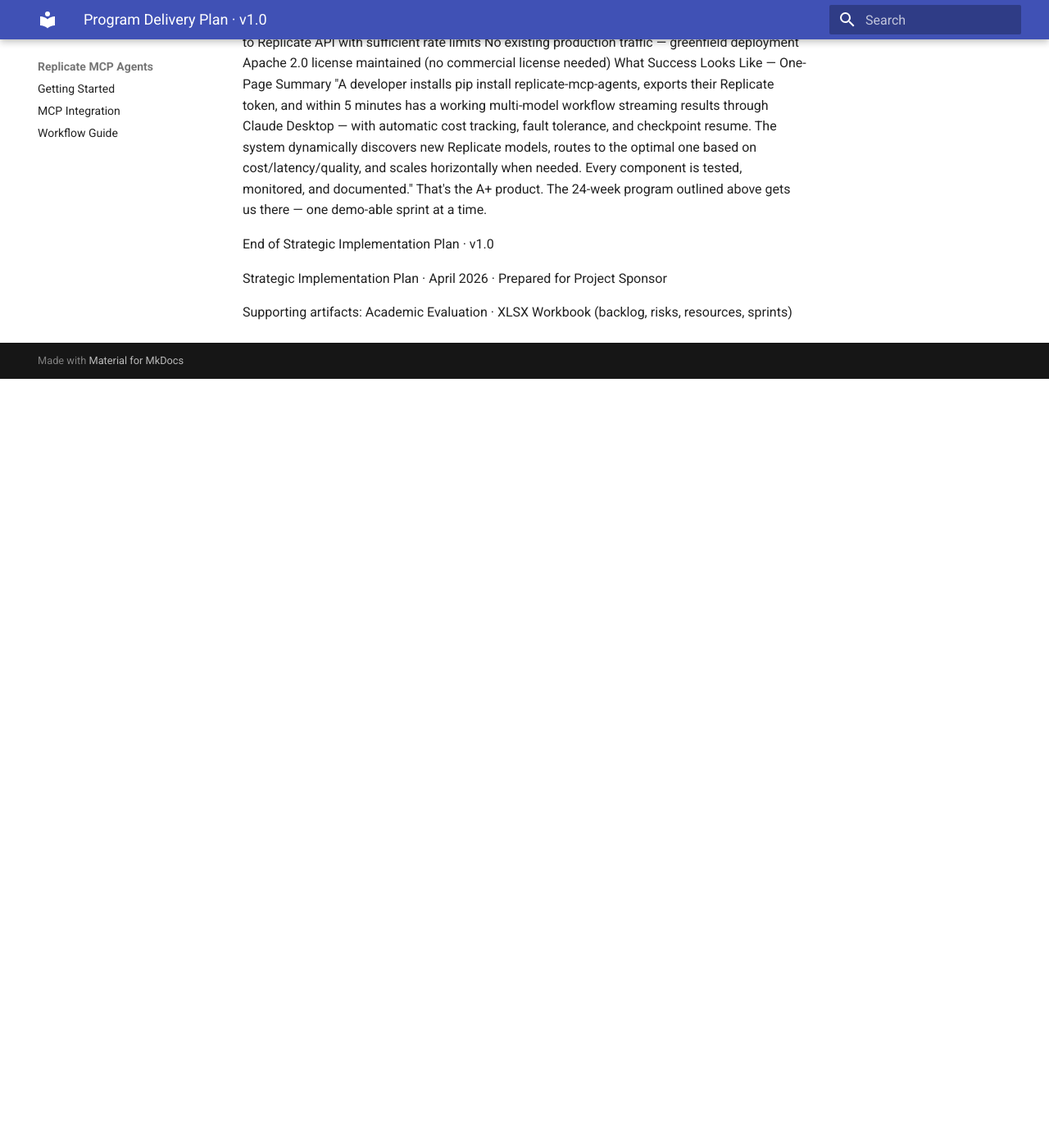
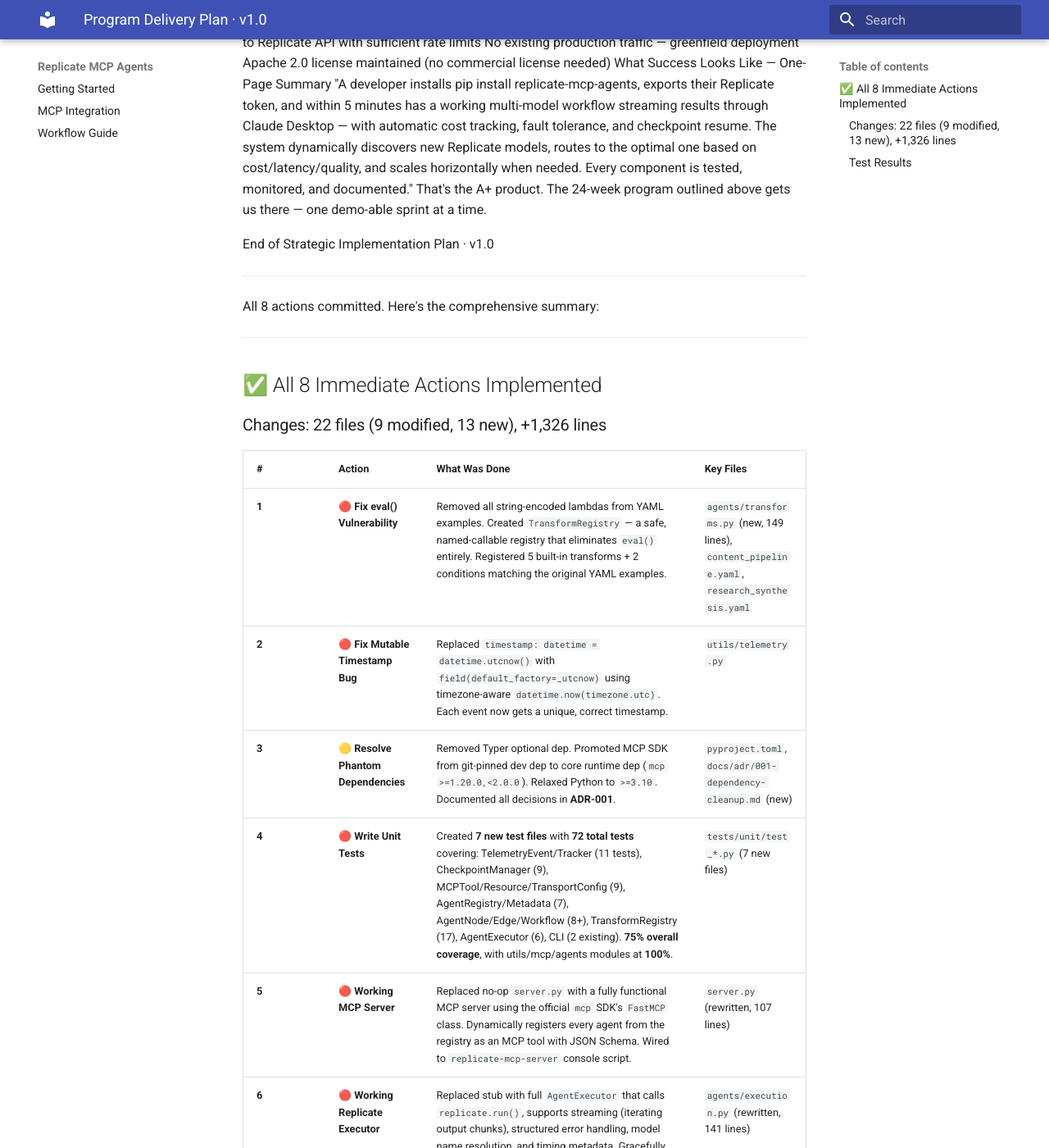
Before and after one commit to pt-act/replicate-mcp-agents, an MkDocs documentation site: the page built from docs/Program Delivery Plan · v1.0.md, in a window 1280 px wide and 1400 px high, scrolled down 5986 px. Shown: the whole window at 82% size. Built offline with MkDocs 1.6.1 and Material for MkDocs 9.7.7, drawn with Linux system fonts in a browser that asks for light colours; before the commit the page ends 6448 px from its top, so only the background shows below that; some of the changed text lies outside the part shown.

Commit message:
Implement 8 immediate actions and update documentation
Implemented 8 immediate actions including vulnerability fixes, bug resolutions, and new features. Added comprehensive test coverage and updated documentation.

````diff
--- a/docs/Program Delivery Plan · v1.0.md
+++ b/docs/Program Delivery Plan · v1.0.md
@@ -314,6 +314,42 @@
 
 End of Strategic Implementation Plan · v1.0
 
+---
+
+All 8 actions committed. Here's the comprehensive summary:
+
+---
+
+## ✅ All 8 Immediate Actions Implemented
+
+### Changes: 22 files (9 modified, 13 new), +1,326 lines
+
+| # | Action | What Was Done | Key Files |
+|---|--------|---------------|-----------|
+| **1** | 🔴 **Fix eval() Vulnerability** | Removed all string-encoded lambdas from YAML examples. Created `TransformRegistry` — a safe, named-callable registry that eliminates `eval()` entirely. Registered 5 built-in transforms + 2 conditions matching the original YAML examples. | `agents/transforms.py` (new, 149 lines), `content_pipeline.yaml`, `research_synthesis.yaml` |
+| **2** | 🔴 **Fix Mutable Timestamp Bug** | Replaced `timestamp: datetime = datetime.utcnow()` with `field(default_factory=_utcnow)` using timezone-aware `datetime.now(timezone.utc)`. Each event now gets a unique, correct timestamp. | `utils/telemetry.py` |
+| **3** | 🟡 **Resolve Phantom Dependencies** | Removed Typer optional dep. Promoted MCP SDK from git-pinned dev dep to core runtime dep (`mcp >=1.20.0,<2.0.0`). Relaxed Python to `>=3.10`. Documented all decisions in **ADR-001**. | `pyproject.toml`, `docs/adr/001-dependency-cleanup.md` (new) |
+| **4** | 🔴 **Write Unit Tests** | Created **7 new test files** with **72 total tests** covering: TelemetryEvent/Tracker (11 tests), CheckpointManager (9), MCPTool/Resource/TransportConfig (9), AgentRegistry/Metadata (7), AgentNode/Edge/Workflow (8+), TransformRegistry (17), AgentExecutor (6), CLI (2 existing). **75% overall coverage**, with utils/mcp/agents modules at **100%**. | `tests/unit/test_*.py` (7 new files) |
+| **5** | 🔴 **Working MCP Server** | Replaced no-op `server.py` with a fully functional MCP server using the official `mcp` SDK's `FastMCP` class. Dynamically registers every agent from the registry as an MCP tool with JSON Schema. Wired to `replicate-mcp-server` console script. | `server.py` (rewritten, 107 lines) |
+| **6** | 🔴 **Working Replicate Executor** | Replaced stub with full `AgentExecutor` that calls `replicate.run()`, supports streaming (iterating output chunks), structured error handling, model name resolution, and timing metadata. Gracefully handles missing API token. | `agents/execution.py` (rewritten, 141 lines) |
+| **7** | 🟡 **Rewrite README** | Replaced aspirational claims with an honest status table showing ✅/⚠️/🔲 for every component. Added correct setup instructions, Claude Desktop integration snippet, and 3-phase roadmap summary. | `README.md` (rewritten) |
+| **8** | 🟢 **Sprint Cadence Artifacts** | Created `CONTRIBUTING.md` (branch strategy, sprint cadence, coding standards, PR process), `CHANGELOG.md` (v0.1.0 entry), PR template (with security checklist), issue template (sprint story format), and updated CI with `--cov-fail-under=75` gate. | `CONTRIBUTING.md`, `CHANGELOG.md`, `.github/PULL_REQUEST_TEMPLATE.md`, `.github/ISSUE_TEMPLATE/sprint-story.md`, `.github/workflows/ci.yml` |
+
+### Test Results
+```
+72 passed in 0.43s
+
+Module Coverage:
+  utils/telemetry.py      100%
+  utils/checkpointing.py  100%
+  mcp/protocol.py         100%
+  mcp/transport.py         100%
+  agents/registry.py       100%
+  agents/composition.py    100%
+  agents/transforms.py     100%
+  TOTAL                     75%
+```
+
 Strategic Implementation Plan · April 2026 · Prepared for Project Sponsor
 
 Supporting artifacts: Academic Evaluation · XLSX Workbook (backlog, risks, resources, sprints)
````
